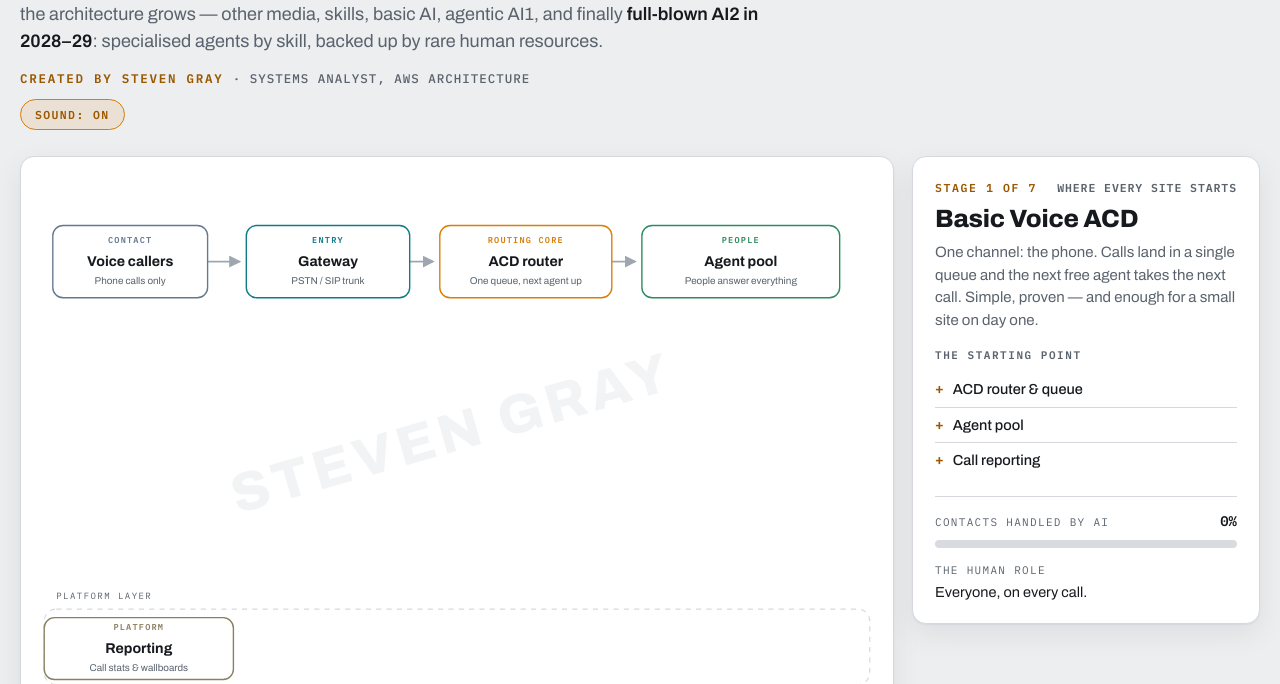
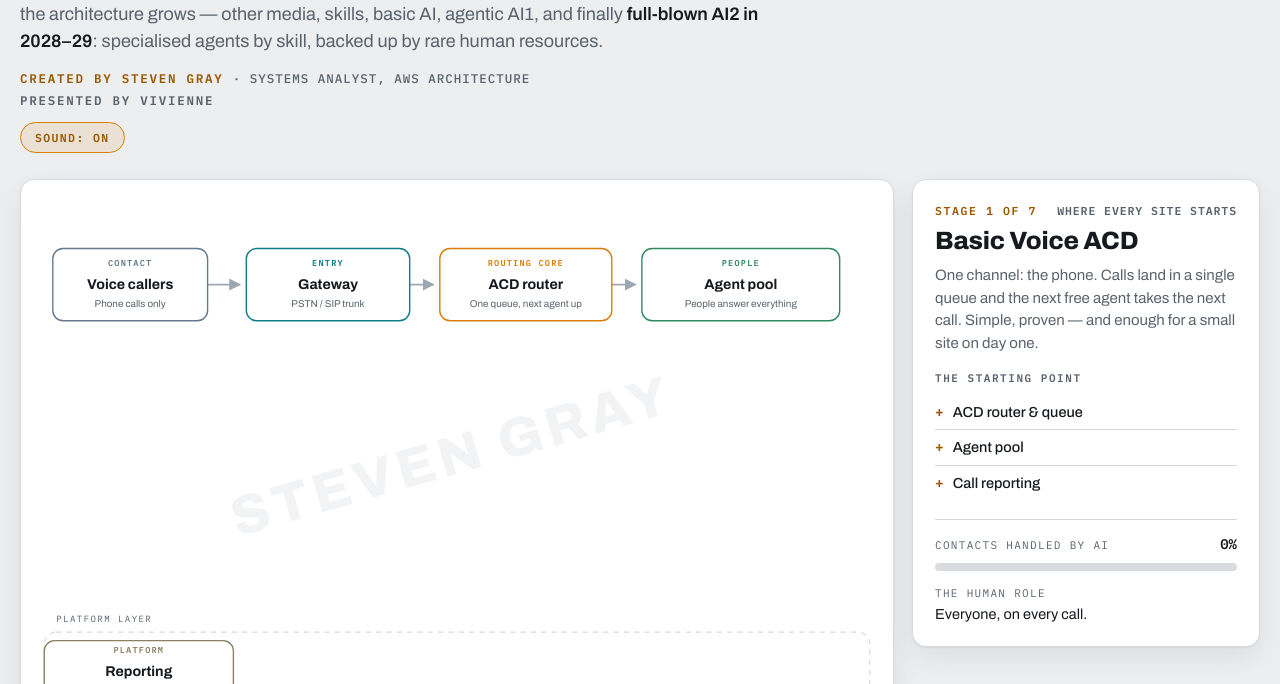
Before and after one commit to steveawsgray-gif/the-slider, a plain HTML site: page index.html in a window 1280 px wide. Shown: the part 116-800 px from the top of the page. Drawn offline with Linux system fonts and the light colour scheme.

```diff
--- a/index.html
+++ b/index.html
@@ -82,6 +82,7 @@
         margin: 14px 0 0;
       }
       .byline span { color: var(--muted); font-weight: 500; letter-spacing: 0.08em; }
+      .byline.presented { margin-top: 4px; color: var(--muted); }
       .sound-toggle {
         font-family: "IBM Plex Mono", monospace; font-size: 11.5px; font-weight: 600;
         letter-spacing: 0.12em; text-transform: uppercase;
@@ -292,6 +293,7 @@
           <strong>full-blown AI2 in 2028–29</strong>: specialised agents by skill, backed up by rare human resources.
         </p>
         <p class="byline">Created by Steven Gray <span>· Systems Analyst, AWS Architecture</span></p>
+        <p class="byline presented">Presented by Vivienne</p>
         <button class="sound-toggle" id="btn-sound" aria-pressed="true">Sound: on</button>
       </header>
 
```
